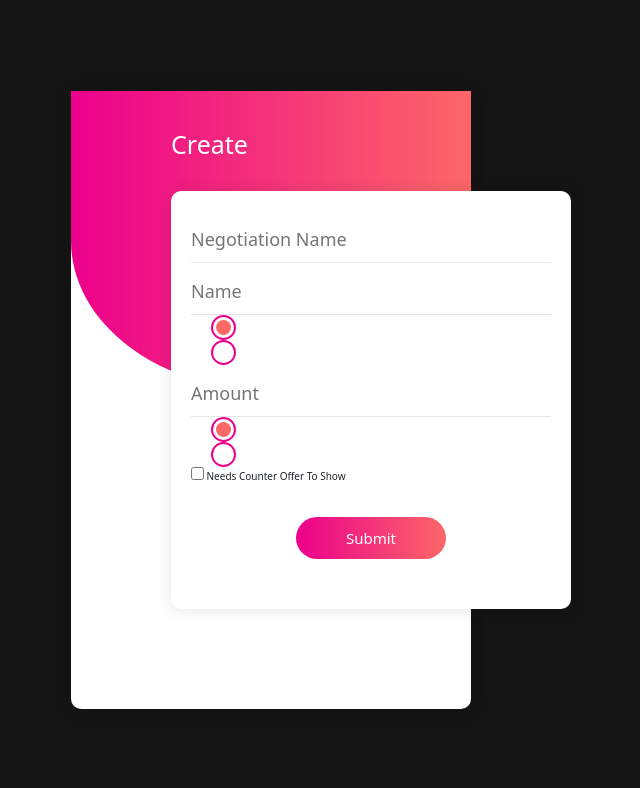
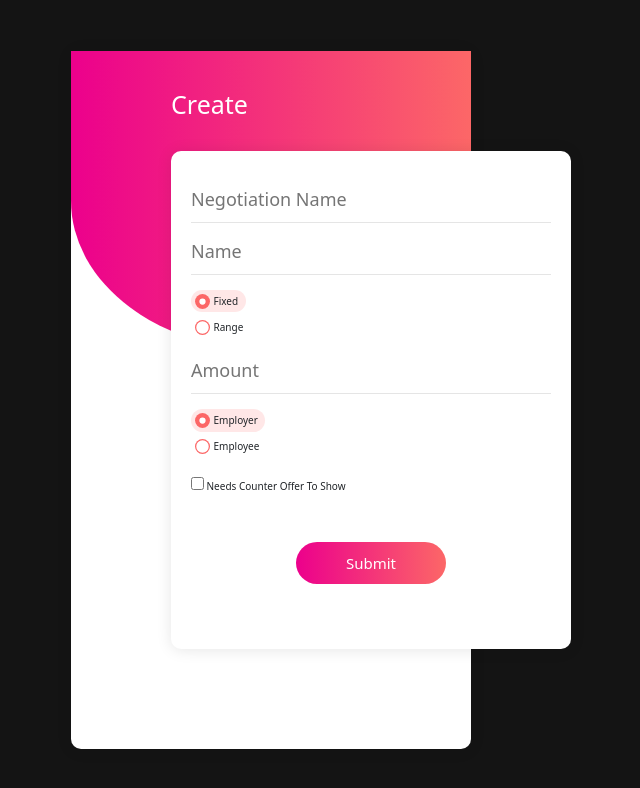
Before and after one commit to cybermv/SalaryNegotiator, an Angular app in the folder Vele.SalaryNegotiator.Web/clientApp/: page / in a window 1280 px wide. Shown: the top 788 px of the page, without its empty margins (369-1009 px from the left). Built offline with nearby package versions, Linux system fonts and the light colour scheme.

Commit message:
use new style for radio

```diff
--- a/Vele.SalaryNegotiator.Web/clientApp/src/app/components/input-components/radio-input/radio-input.component.html
+++ b/Vele.SalaryNegotiator.Web/clientApp/src/app/components/input-components/radio-input/radio-input.component.html
@@ -1,11 +1,11 @@
-<form [formGroup]="radioInputInfo!.formGroup" style="width: 100%">
+<form [formGroup]="radioInputInfo!.formGroup" class="radioForm">
   <div *ngFor="let enum of radioInputInfo!.options | keyvalue;
   let i = index">
     <div *ngIf="(i+1).toString()==enum.key">
-        <label class="custom-radio-btn">
-          <input type="radio" [value]="enum.key" [formControlName]="radioInputInfo!.name" />
-          <span class="checkMark"></span>
-        </label>
+      <label class="radioLabel">
+        <input class="radioInput" type="radio" [value]="enum.key" [formControlName]="radioInputInfo!.name" />
+        <span class="radioText">{{enum.value}}</span>
+      </label>
     </div>
   </div>
 </form>
--- a/Vele.SalaryNegotiator.Web/clientApp/src/app/components/input-components/radio-input/radio-input.component.scss
+++ b/Vele.SalaryNegotiator.Web/clientApp/src/app/components/input-components/radio-input/radio-input.component.scss
@@ -1,25 +1,63 @@
-.custom-radio-btn{
-  width: 25px;
-  height: 25px;
-  border:2px solid #ec008c;
-  border-radius: 50%;
-  margin-left: 20px;
+*,
+*:after,
+*:before {
+  box-sizing: border-box;
+}
+
+$primary-color: #fc6767; // Change color here. C'mon, try it!
+$text-color: mix(#000, $primary-color, 64%);
+
+
+.radioForm {
   display: flex;
-  justify-content: center;
-  align-items: center;
+  flex-wrap: wrap;
+  flex-direction: column;
 }
-.custom-radio-btn .checkMark{
-  width: calc(100% - 6px);
-  height: calc(100% - 6px);
-  border-radius: 50%;
-  background-color: #fc6767;
-  display: inline-block;
-  opacity: 0;
-  transition: opacity .5s ease;
+
+.radioLabel {
+  display: flex;
+  cursor: pointer;
+  font-weight: 500;
+  position: relative;
+  overflow: hidden;
+  margin-bottom: 0.375em;
+  /* Accessible outline */
+  /* Remove comment to use */
+  /*
+    &:focus-within {
+        outline: .125em solid $primary-color;
+    }
+  */
+  .radioInput {
+    position: absolute;
+    left: -9999px;
+    &:checked + span {
+      background-color: mix(#fff, $primary-color, 84%);
+      &:before {
+        box-shadow: inset 0 0 0 0.4375em $primary-color;
+      }
+    }
+  }
+  .radioText {
+    display: flex;
+    align-items: center;
+    padding: 0.375em 0.75em 0.375em 0.375em;
+    border-radius: 99em; // or something higher...
+    transition: 0.25s ease;
+    &:hover {
+      background-color: mix(#fff, $primary-color, 84%);
+    }
+    &:before {
+      display: flex;
+      flex-shrink: 0;
+      content: "";
+      background-color: #fff;
+      width: 1.5em;
+      height: 1.5em;
+      border-radius: 50%;
+      margin-right: 0.375em;
+      transition: 0.25s ease;
+      box-shadow: inset 0 0 0 0.125em $primary-color;
+    }
+  }
 }
-.custom-radio-btn input{
-  display: none;
-}
-.custom-radio-btn input:checked + .checkMark{
-  opacity: 1;
-}
--- a/Vele.SalaryNegotiator.Web/clientApp/src/app/components/new-negotiator-form/new-negotiator-form.component.html
+++ b/Vele.SalaryNegotiator.Web/clientApp/src/app/components/new-negotiator-form/new-negotiator-form.component.html
@@ -5,28 +5,28 @@
       <div class="input-group">
         <app-text-input [textInputInfo]="negotiationNameInfo"></app-text-input>
       </div>
-      <div class="input-group">
+      <div class="input-group mb-4">
         <app-text-input [textInputInfo]="nameInfo"></app-text-input>
       </div>
-      <div class="input-group">
+    <div class="input-group">
         <app-radio-input [radioInputInfo]="typeInfo"></app-radio-input>
       </div>
-      <div *ngIf="type.value==offerType.Fixed" class="input-group">
+      <div *ngIf="type.value==offerType.Fixed" class="input-group mb-4">
         <app-text-input [textInputInfo]="amountInfo"></app-text-input>
       </div>
-      <div *ngIf="type.value==offerType.Range" class="input-group">
+      <div *ngIf="type.value==offerType.Range" class="input-group mb-4">
         <app-text-input [textInputInfo]="minAmountInfo"></app-text-input>
       </div>
-      <div *ngIf="type.value==offerType.Range" class="input-group">
+      <div *ngIf="type.value==offerType.Range" class="input-group mb-4">
         <app-text-input [textInputInfo]="maxAmountInfo"></app-text-input>
       </div>
-      <div class="input-group">
+      <div class="input-group mb-4">
         <app-radio-input [radioInputInfo]="sideInfo"></app-radio-input>
       </div>
-      <div class="input-group">
+      <div class="input-group mb-4">
         <app-checkbox-input [checkboxInputInfo]="needsCounterOfferToShowInfo"></app-checkbox-input>
       </div>
-    <div class="input-group">
+    <div class="input-group mb-4">
     <button class="submit-btn" (click)="onSubmit()">Submit</button>
     </div>
   </form>
```
